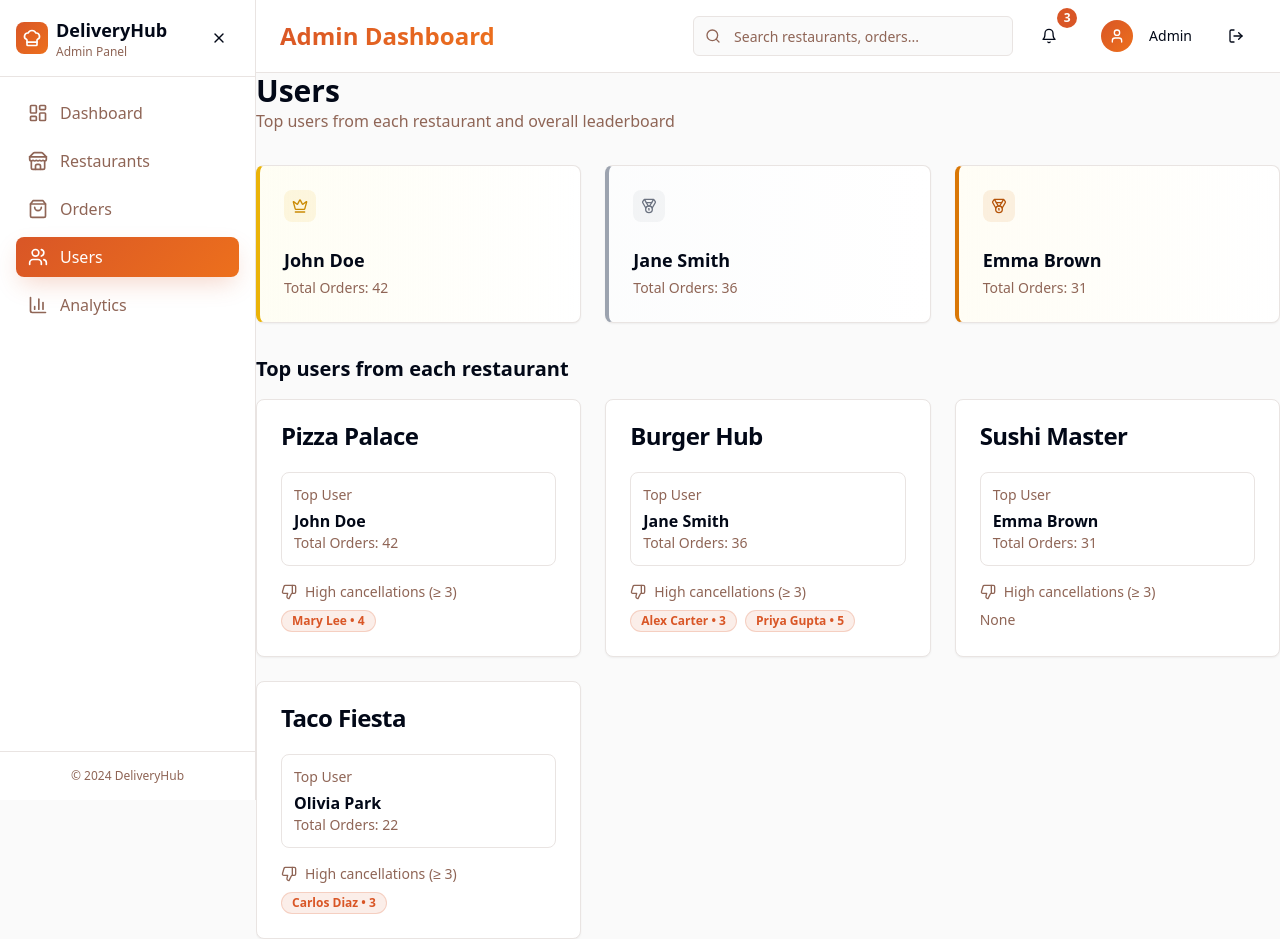
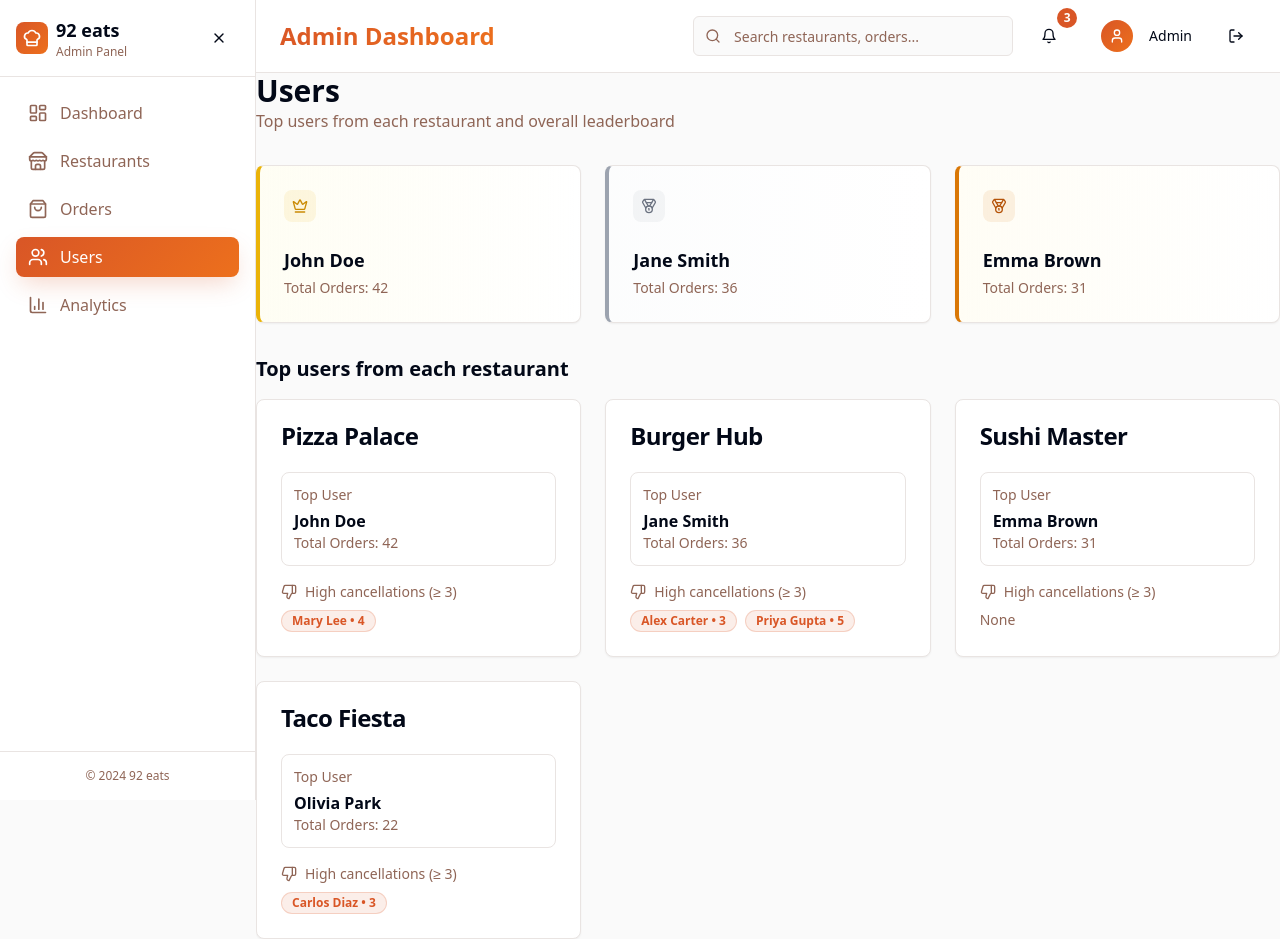
Before and after one commit to jayShah1407/hotel-hop-hub, a React (Vite) app: page /users in a window 1280 px wide. Built offline with nearby package versions, Linux system fonts and the light colour scheme.

Commit message:
Change site name to 92 Eats
Update the site name from "DeliveryHub" to "92 Eats" in the admin sidebar and footer.

```diff
--- a/src/components/admin/Sidebar.tsx
+++ b/src/components/admin/Sidebar.tsx
@@ -45,7 +45,7 @@ export function Sidebar() {
                 <ChefHat className="w-5 h-5 text-white" />
               </div>
               <div>
-                <h1 className="text-lg font-bold text-foreground">DeliveryHub</h1>
+                <h1 className="text-lg font-bold text-foreground">92 eats</h1>
                 <p className="text-xs text-muted-foreground">Admin Panel</p>
               </div>
             </div>
@@ -87,7 +87,7 @@ export function Sidebar() {
       <div className="p-4 border-t border-border">
         {!collapsed && (
           <div className="text-xs text-muted-foreground text-center">
-            © 2024 DeliveryHub
+            © 2024 92 eats
           </div>
         )}
       </div>
--- a/src/pages/Orders.tsx
+++ b/src/pages/Orders.tsx
@@ -25,7 +25,7 @@ const mockOrders = [
 export default function Orders() {
   // SEO
   useEffect(() => {
-    document.title = "Orders Overview | DeliveryHub Admin";
+    document.title = "Orders Overview | 92 eats Admin";
     const desc = "Orders overview by hotel: totals, successful and canceled orders with canceler names.";
     let meta = document.querySelector('meta[name="description"]');
     if (!meta) {
--- a/src/pages/Users.tsx
+++ b/src/pages/Users.tsx
@@ -34,7 +34,7 @@ const CANCEL_THRESHOLD = 3;
 export default function Users() {
   // SEO
   useEffect(() => {
-    document.title = "Users Leaderboard | DeliveryHub Admin";
+    document.title = "Users Leaderboard | 92 eats Admin";
     const desc = "Top users by restaurant, high cancellation users, and global gold/silver/bronze leaderboard.";
     let meta = document.querySelector('meta[name="description"]');
     if (!meta) {
```
